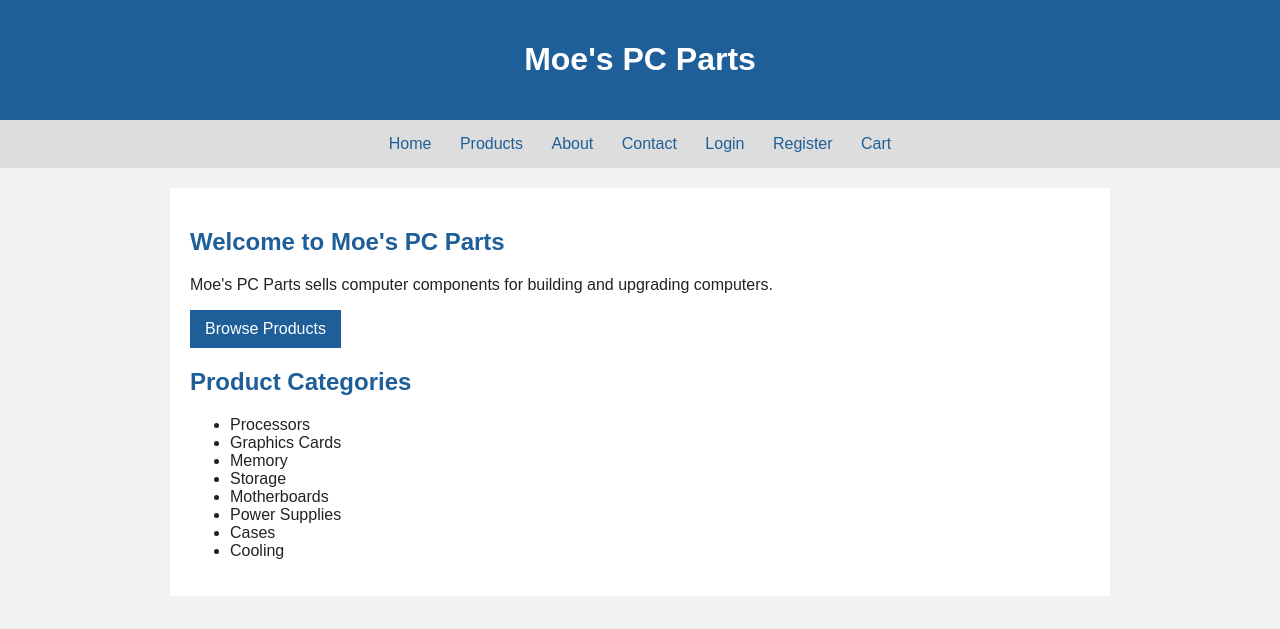
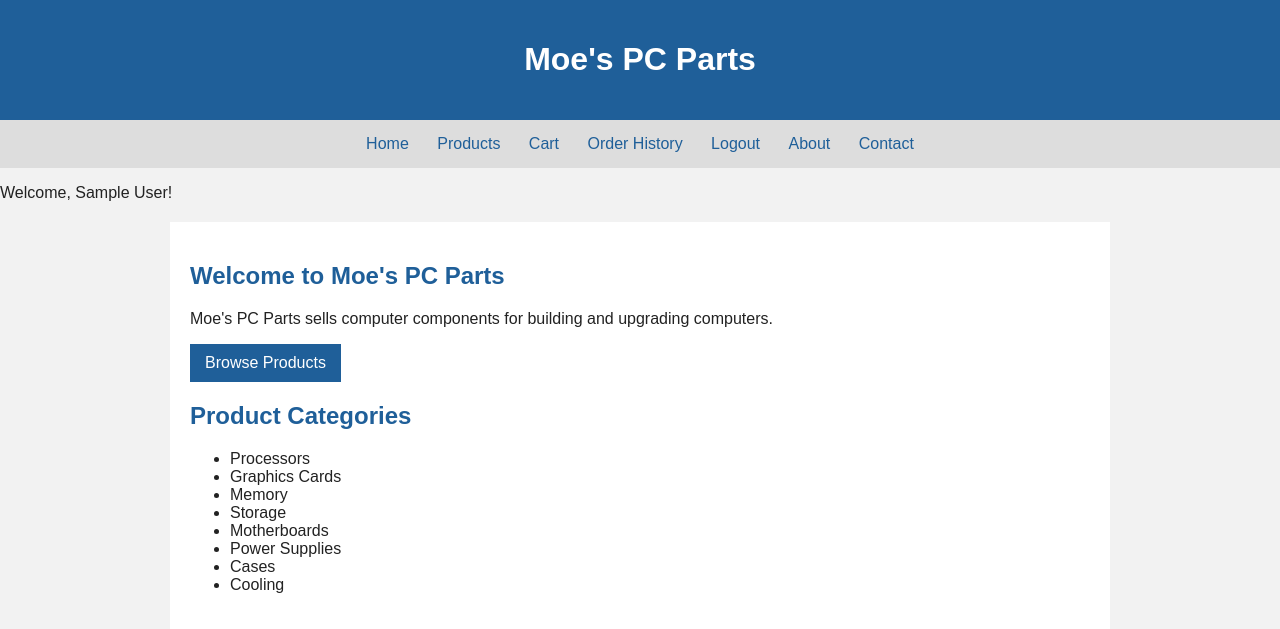
Before and after one commit to MohammadLab/COMP3340-Final-Project, a PHP site: page /index.php in a window 1280 px wide. Shown: the top 629 px of the page. Run offline with PHP 8.4, Linux system fonts and the light colour scheme; the visitor is signed in with stand-in values (Sample User, id 1).

Commit message:
update header

```diff
--- a/includes/header.php
+++ b/includes/header.php
@@ -1,3 +1,8 @@
+<?php
+if (session_status() == PHP_SESSION_NONE) {
+    session_start();
+}
+?>
 <!DOCTYPE html>
 <html lang="en">
 <head>
@@ -19,9 +24,18 @@
     <nav>
         <a href="index.php">Home</a>
         <a href="products.php">Products</a>
+        <?php if (isset($_SESSION["user_id"])) { ?>
+            <a href="cart.php">Cart</a>
+            <a href="order_history.php">Order History</a>
+            <a href="logout.php">Logout</a>
+        <?php } else { ?>
+            <a href="register.php">Register</a>
+            <a href="login.php">Login</a>
+        <?php } ?>
         <a href="about.php">About</a>
         <a href="contact.php">Contact</a>
-        <a href="login.php">Login</a>
-        <a href="register.php">Register</a>
-        <a href="cart.php">Cart</a>
     </nav>
+
+    <?php if (isset($_SESSION["user_id"])) { ?>
+        <p>Welcome, <?php echo $_SESSION["first_name"]; ?>!</p>
+    <?php } ?>
```
